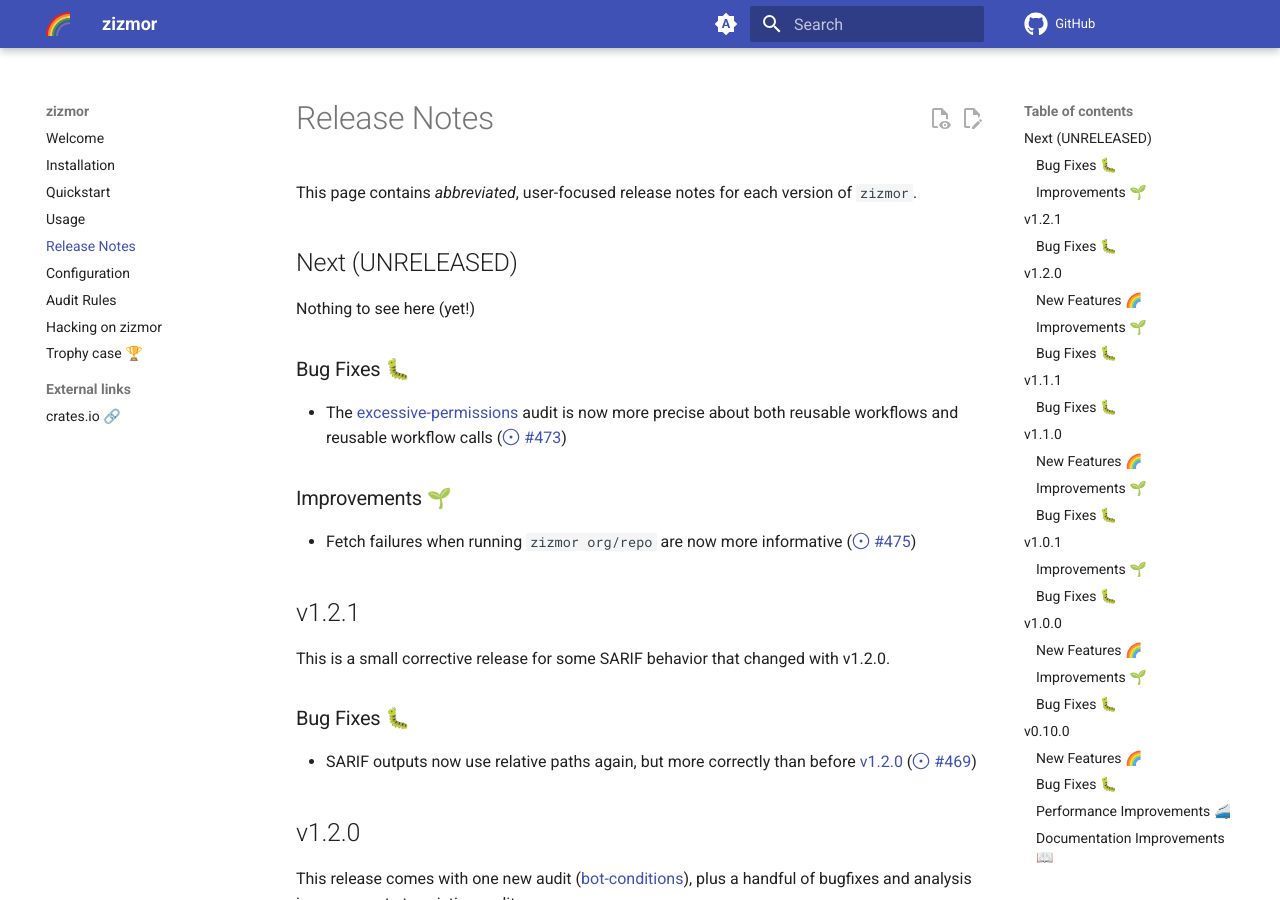
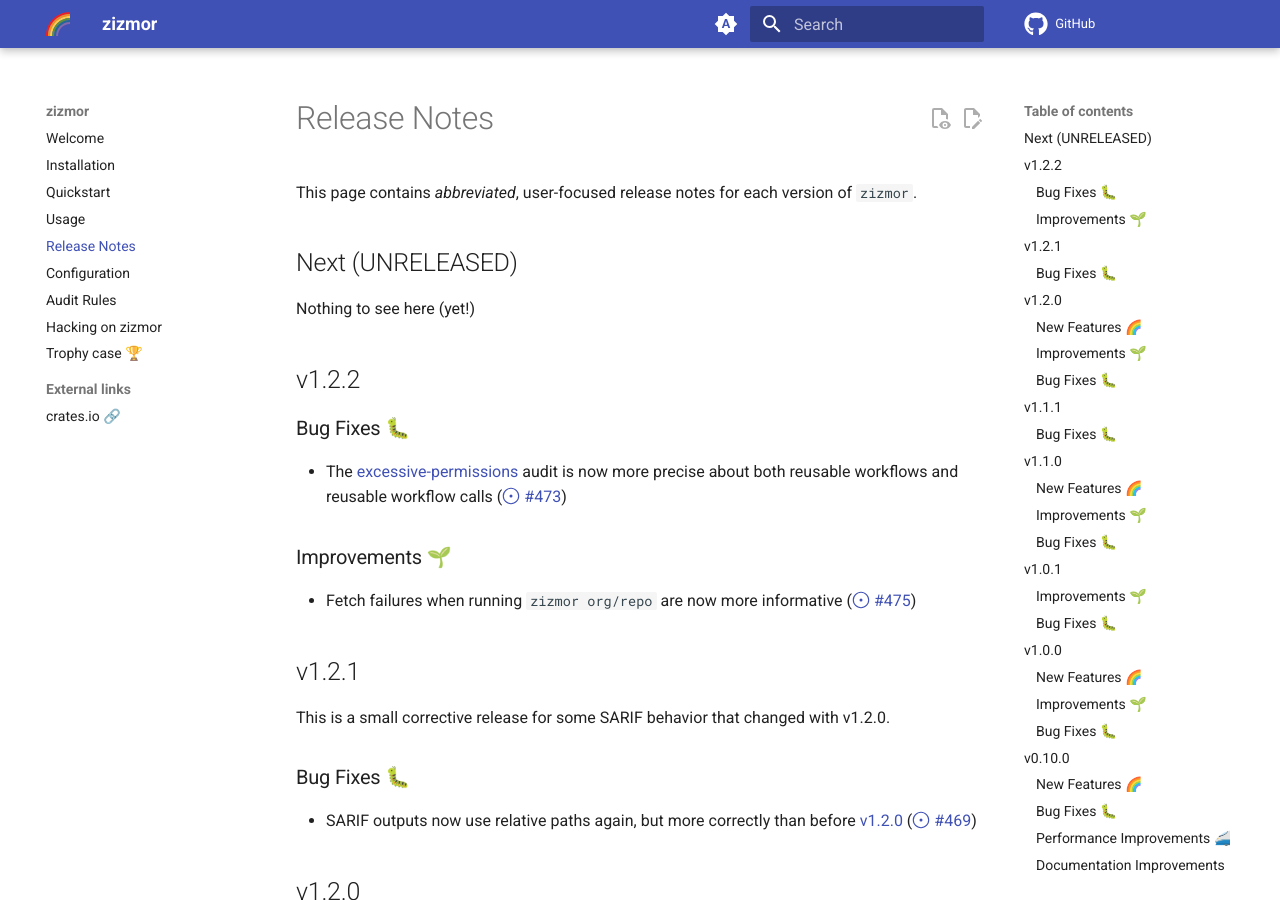
Before and after one commit to zizmorcore/zizmor, an MkDocs documentation site: the page built from docs/release-notes.md, in a window 1280 px wide and 900 px high. Built offline with MkDocs 1.6.1 and Material for MkDocs 9.7.7, drawn with Linux system fonts in a browser that asks for light colours; comment, search, counter and statistics services are not loaded.

Commit message:
chore: prep for 1.2.2 release (#476)

````diff
--- a/Cargo.toml
+++ b/Cargo.toml
@@ -1,7 +1,7 @@
 [package]
 name = "zizmor"
 description = "Static analysis for GitHub Actions"
-version = "1.2.1"
+version = "1.2.2"
 edition = "2021"
 repository = "https://github.com/woodruffw/zizmor"
 homepage = "https://github.com/woodruffw/zizmor"
--- a/docs/release-notes.md
+++ b/docs/release-notes.md
@@ -10,6 +10,8 @@
 ## Next (UNRELEASED)
 
 Nothing to see here (yet!)
+
+## v1.2.2
 
 ### Bug Fixes 🐛
 
--- a/docs/usage.md
+++ b/docs/usage.md
@@ -457,7 +457,7 @@
 
 ```yaml
 - repo: https://github.com/woodruffw/zizmor-pre-commit
-  rev: v1.2.1 # (1)!
+  rev: v1.2.2 # (1)!
   hooks:
   - id: zizmor
 ```
````
Also changed, not shown: 1 other file.
